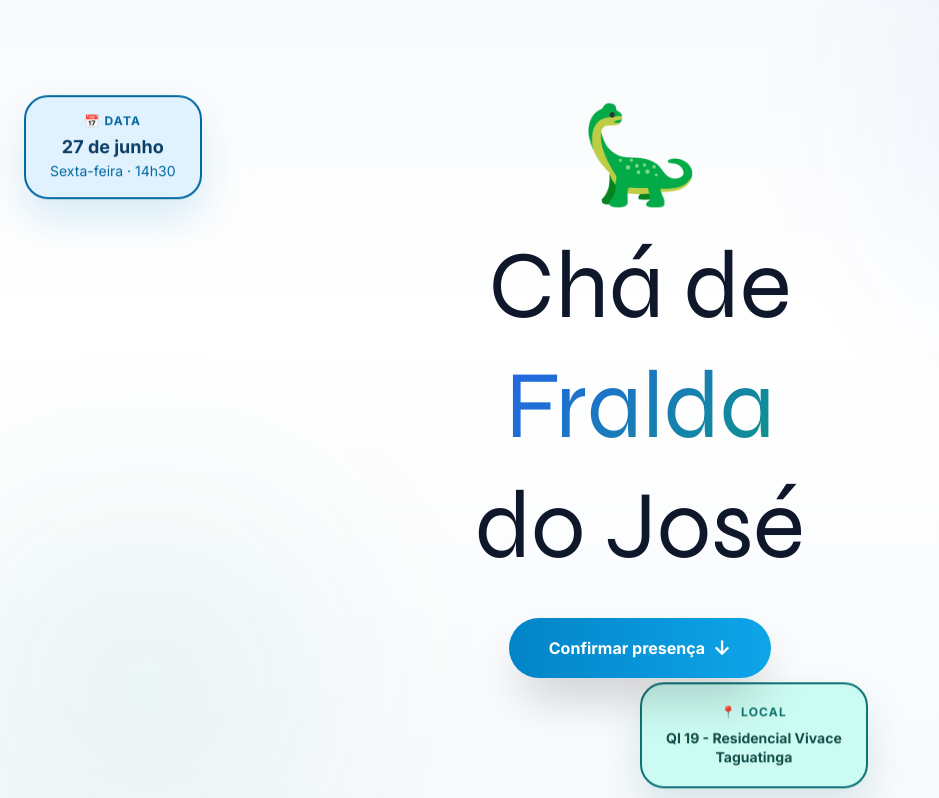
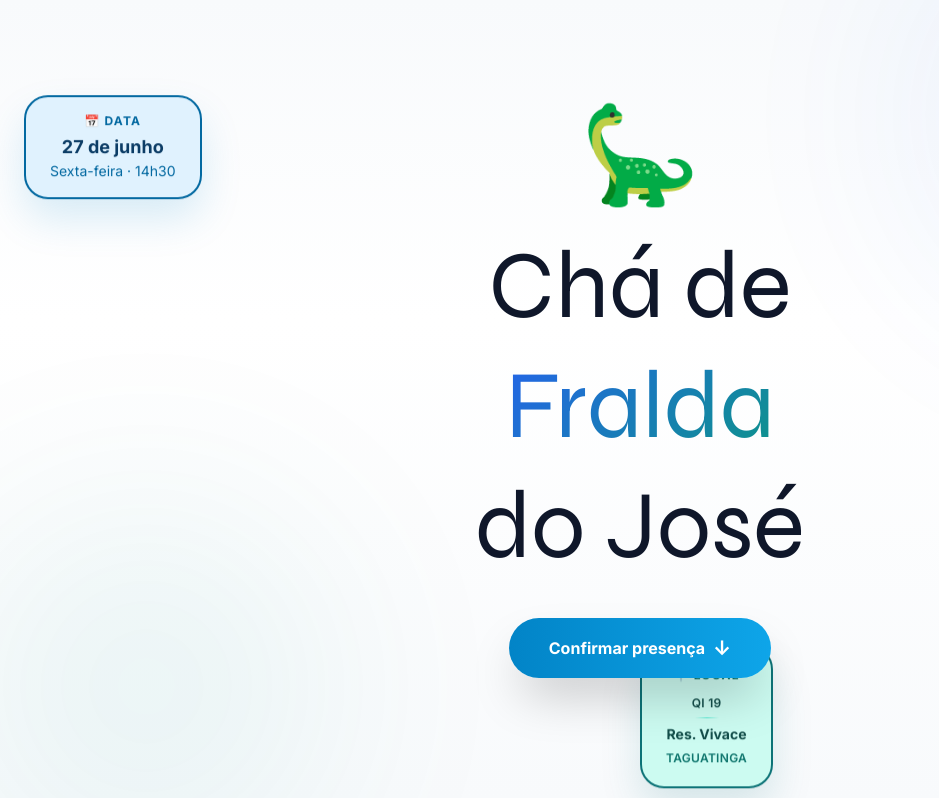
Before and after one commit to pholiveira-dev/cha-jose, a React (Vite) app: page / in a window 1280 px wide. Shown: the top 798 px of the page, without its empty margins (0-939 px from the left). Built offline with nearby package versions, Linux system fonts and the light colour scheme.

Commit message:
novo ajuste no card

```diff
--- a/src/App.jsx
+++ b/src/App.jsx
@@ -253,13 +253,21 @@ export default function App() {
               boxShadow: "0 20px 40px rgba(13, 115, 119, 0.15)",
             }}
           >
-            <p className="text-xs font-bold uppercase tracking-widest text-teal-700 mb-2">
+            <p className="text-xs font-bold uppercase tracking-widest text-teal-700 mb-3">
               📍 Local
             </p>
-            <p className="text-sm font-bold text-teal-900 leading-snug">
-              QI 19 - Residencial Vivace<br />
-              Taguatinga
-            </p>
+            <div className="flex flex-col items-center gap-1.5">
+              <p className="text-xs font-semibold text-teal-900 uppercase tracking-wide">
+                QI 19
+              </p>
+              <div className="w-6 h-px bg-gradient-to-r from-transparent via-teal-300 to-transparent" />
+              <p className="text-sm font-bold text-teal-900">
+                Res. Vivace
+              </p>
+              <p className="text-xs font-semibold text-teal-700 uppercase tracking-wide">
+                Taguatinga
+              </p>
+            </div>
           </div>
         </div>
 
```
